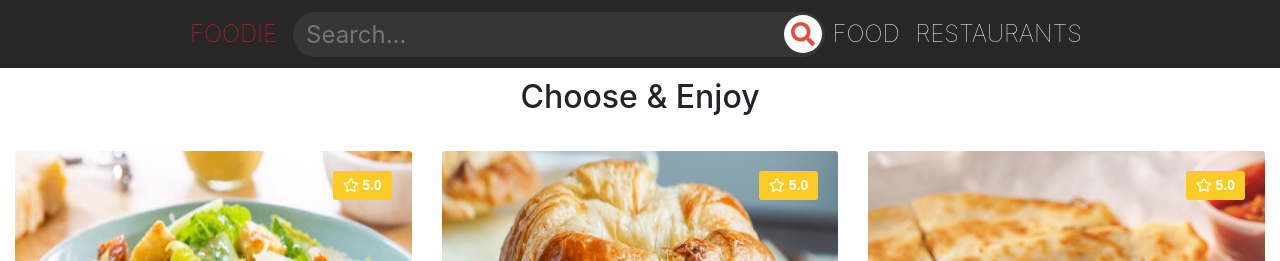
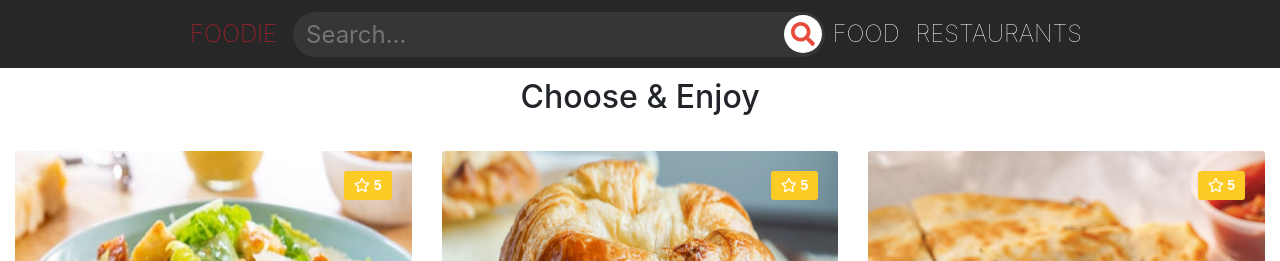
Before and after one commit to Alicia-Sheng/Foodie-WebVersion, a React app: page / in a window 1280 px wide. Shown: the top 261 px of the page. Built offline with nearby package versions, Linux system fonts and the light colour scheme.

Commit message:
Update Card.js

```diff
--- a/src/components/Card/Card.js
+++ b/src/components/Card/Card.js
@@ -18,7 +18,7 @@ const Card = ({ food }) => {
         <a href="#" title="" itemProp="url">
           <Img src={food.img.src} className='card-img-top' alt={food.img.alt}/>
         </a>
-        <span className="post-rate"><FontAwesomeIcon icon={faStar} /> 5.0</span>
+        <span className="post-rate"><FontAwesomeIcon icon={faStar} /> {`${food.rating}`}</span>
       </div>
       <div className='card-body'>
         <h2 itemProp='headline' className='card-title'>{`${food.name}`}</h2>
@@ -36,7 +36,7 @@ const Card = ({ food }) => {
 Card.propTypes = {
   food: PropTypes.object.isRequired
 }
-/*
+
 Card.propTypes = {
   food: PropTypes.shape({
   name: PropTypes.string,
@@ -45,10 +45,10 @@ Card.propTypes = {
       src: PropTypes.string,
       alt: PropTypes.string,
   }),
-  desc: PropType.string,
-  price: PropType.number,
-  ranking: PropTypes.number,
+  desc: PropTypes.string,
+  price: PropTypes.number,
+  rating: PropTypes.number
   }).isRequired,
 };
-*/
+
 export default Card;
```
